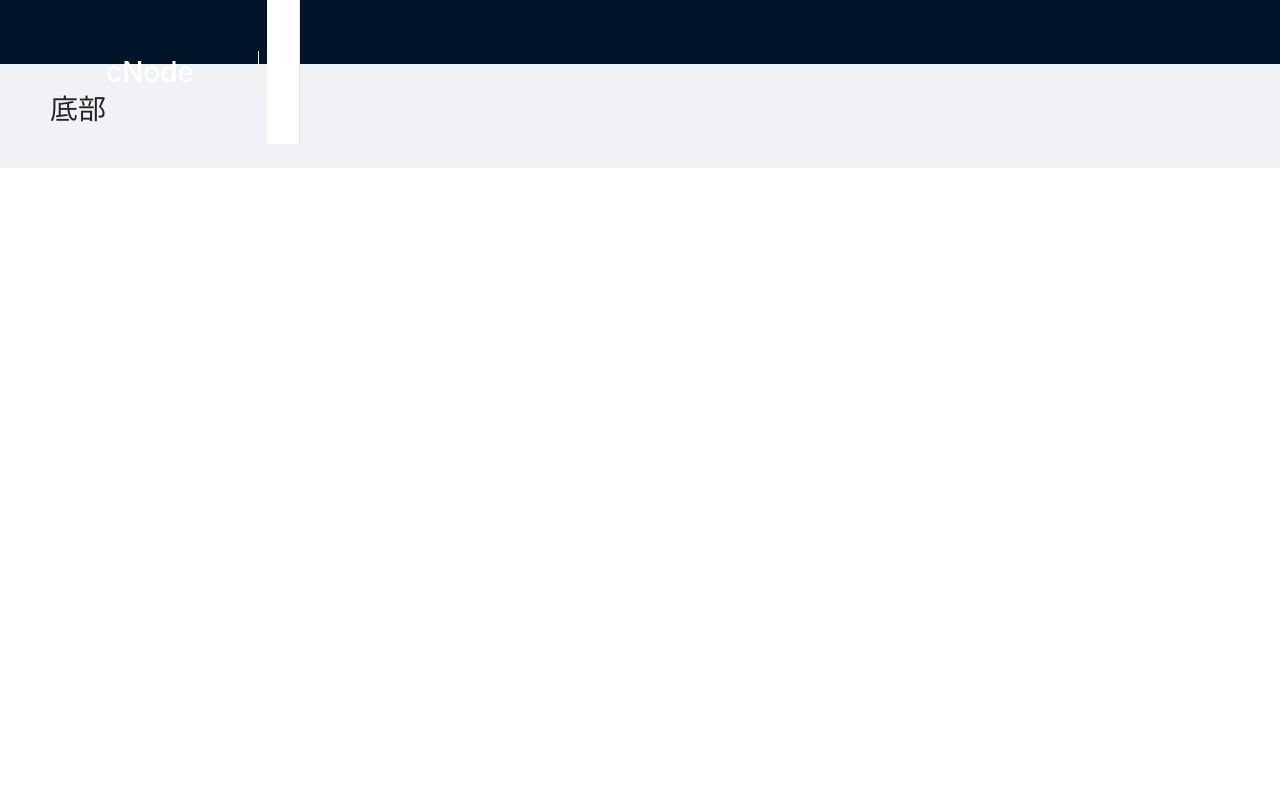
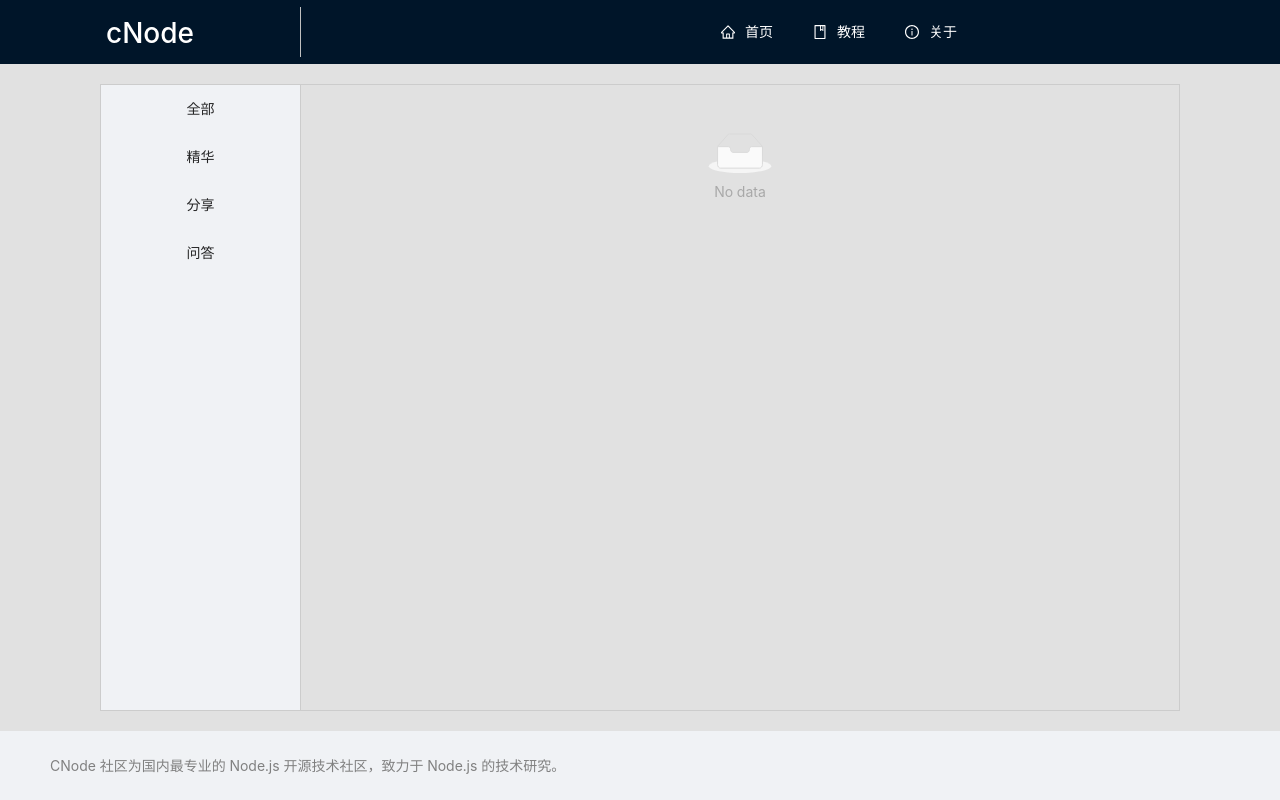
Before and after one commit to Yukee-798/my_cnode, a React (Create React App) app: page /home/1 in a window 1280 px wide. Built offline with nearby package versions, Linux system fonts and the light colour scheme.

Commit message:
更新列表

```diff
--- a/public/index.html
+++ b/public/index.html
@@ -6,6 +6,7 @@
     <meta name="viewport" content="width=device-width, initial-scale=1" />
 
     <title>my_cnode</title>
+
   </head>
   <body>
     <div id="root"></div>
--- a/src/App.js
+++ b/src/App.js
@@ -3,7 +3,7 @@ import {} from 'antd';
 import 'antd/dist/antd.css'
 
 
-// import RouterIndex from './router/index'
+import RouterIndex from './router/index'
 import MainHeader from './components/MainHeader';
 import MainFooter from './components/MainFooter';
 
@@ -12,6 +12,9 @@ export default class App extends Component {
     return (
       <div className="pageWarp">
           <MainHeader />
+          <main className="main">
+              <RouterIndex />
+          </main>
           <MainFooter />
       </div>
     )
--- a/src/components/MainFooter/index.jsx
+++ b/src/components/MainFooter/index.jsx
@@ -8,8 +8,8 @@ import 'antd/dist/antd.css'
 export default class MainFooter extends Component {
     render() {
         return (
-            <Layout.Footer>
-                <h1>底部</h1>
+            <Layout.Footer style={{color: "gray"}}>
+                CNode 社区为国内最专业的 Node.js 开源技术社区，致力于 Node.js 的技术研究。
             </Layout.Footer>
         )
     }
--- a/src/components/MainHeader/index.jsx
+++ b/src/components/MainHeader/index.jsx
@@ -1,8 +1,8 @@
 import React, { Component } from "react";
-import { NavLink, Link } from "react-router-dom";
-import { Layout, Menu, Icon, Divider, Button, Dropdown } from "antd";
+import { Link } from "react-router-dom";
+import { Layout, Menu, Divider } from "antd";
 import 'antd/dist/antd.css';
-
+import { HomeOutlined, BookOutlined, InfoCircleOutlined } from '@ant-design/icons';
 
 
 export default class MainHeader extends Component {
@@ -13,12 +13,22 @@ export default class MainHeader extends Component {
                 <div className="headerContainer">
                     <h1 id="logo">cNode</h1>
                     <Divider type="vertical" className="divider"/>
-                    <Menu>
+                    <Menu
+                        mode="horizontal"
+                        id="nav"
+                        theme="light"
+                    >
                         <Menu.Item>
+                            <Link to="/home"><HomeOutlined />首页</Link>
+                        </Menu.Item>
 
+                        <Menu.Item>
+                            <Link to="/study"><BookOutlined />教程</Link>
                         </Menu.Item>
-                        <Menu.Item></Menu.Item>
-                        <Menu.Item></Menu.Item>
+
+                        <Menu.Item>
+                            <Link to="/about"><InfoCircleOutlined />关于</Link>
+                        </Menu.Item>
                     </Menu>
                 </div>
             </Layout.Header>
--- /dev/null
+++ b/src/components/MyList/index.jsx
@@ -0,0 +1,21 @@
+import React, { Component } from 'react'
+import { List } from 'antd'
+
+export default class MyList extends Component {
+    render() {
+        return (
+            <List
+                id="list"
+                loading = {false}
+                // dataSource = {data}
+                renderItem = {item => (
+                    <List.Item>
+
+                    </List.Item>
+                )}
+            >
+
+            </List>
+        )
+    }
+}
--- a/src/index.css
+++ b/src/index.css
@@ -1,14 +1,16 @@
+#root {
+    height: 100%;
+}
 #logo {
     width: 200px;
     color: #fff;
     margin-bottom: 0;
-
     text-align: center;
 }
-.pageWrap {
-    min-height: 100vh;
-    /* display: flex;
-    flex-direction: column; */
+.pageWarp {
+    height: 100%;
+    display: flex;
+    flex-direction: column;
 }
 .headerContainer {
     display: flex;
@@ -16,6 +18,57 @@
 }
 
 .headerContainer .divider {
-    background-color: white;
-    height: 40px;
+    background-color: #ccc;
+    height: 50px;
+    margin: 0 400px 0 50px;
 }
+
+#nav {
+    /* background-color: transparent;
+    color: white; */
+    background: none;
+    border: none;
+}
+
+#nav a {
+    color: #fff;
+}
+
+#nav .ant-menu-item-selected a {
+    color: skyblue;
+}
+
+.main {
+    flex: 1;
+    padding: 20px 100px 20px 100px;
+    background-color: #e1e1e1;
+
+}
+
+.main .warp {
+    height: 100%;
+    border: #ccc 1px solid;
+    display: flex;
+    /* border-top: none; */
+}
+
+#home_nav {
+    height: 100%;
+    width: 200px;
+    background-color: #f0f2f5;
+    text-align: center;
+    border: #ccc 1px solid;
+    border-top: none;
+    border-left: none;
+    border-bottom: none;
+}
+
+#home_nav .ant-menu-item-selected {
+    width: 200px;
+    background-color: #f0f2f5;
+    border-right: 3px solid skyblue;
+}
+
+#list {
+    flex: 1;
+}
--- a/src/pages/Home/index.jsx
+++ b/src/pages/Home/index.jsx
@@ -1,10 +1,29 @@
 import React, { Component } from 'react'
+import { Link } from 'react-router-dom'
+import { Menu } from 'antd'
 
-export default class home extends Component {
+import MyList from '../../components/MyList'
+export default class Home extends Component {
     render() {
+
         return (
-            <div>
-                首页
+            <div className="warp">
+                <Menu id="home_nav">
+                    <Menu.Item>
+                        <Link to="/home/all">全部</Link>
+                    </Menu.Item>
+                    <Menu.Item>
+                        <Link to="/home/good">精华</Link>
+                    </Menu.Item>
+                    <Menu.Item>
+                        <Link to="/home/share">分享</Link>
+                    </Menu.Item>
+                    <Menu.Item>
+                        <Link to="/home/question">问答</Link>
+                    </Menu.Item>
+                </Menu>
+
+                <MyList />
             </div>
         )
     }
--- a/src/router/index.jsx
+++ b/src/router/index.jsx
@@ -12,10 +12,10 @@ export default class RouterIndex extends Component {
         return (
             <Switch>
                 <Route path="/" exact render={ ()=> (
-                    <Redirect to="/index" />
+                    <Redirect to="/index/all" />
                 )} />
 
-                <Route path="/home" component={Home} />
+                <Route path="/home/:id" component={Home} />
                 <Route path="/study" component={Study} />
                 <Route path="/about" component={About} />
                 <Route path="/user" component={User} />
```
Also changed, not shown: 1 other file (tests, documents, lock files or other folders).
